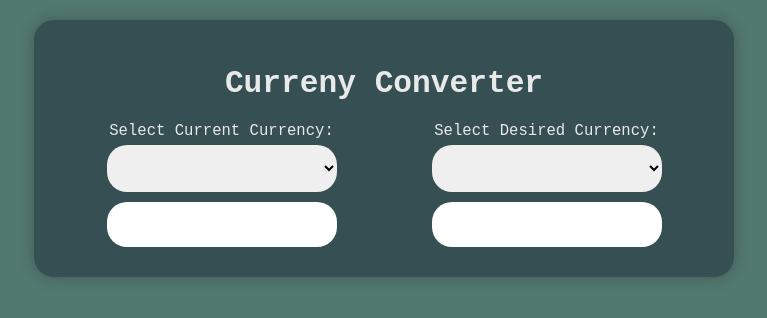
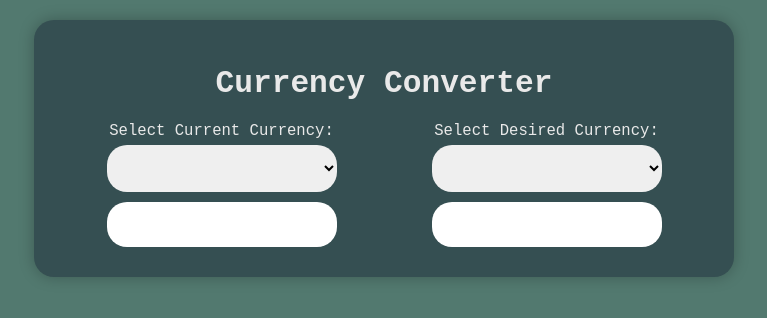
Before and after one commit to tristan-galloway/currency-converter, a plain HTML site: page index.html in a window 1280 px wide. Shown: the whole page, without its empty margins (256-1023 px from the left). Drawn offline with Linux system fonts and the light colour scheme; no server answers.

Commit message:
Fixed typo.

```diff
--- a/index.html
+++ b/index.html
@@ -17,7 +17,7 @@
     </header>
     <main>
         <div id="currency-container">
-            <h1>Curreny Converter</h1>
+            <h1>Currency Converter</h1>
             <div class="container">
                 <label for="input">Select Current Currency:</label>
                 <select name="input" id="input">
```
